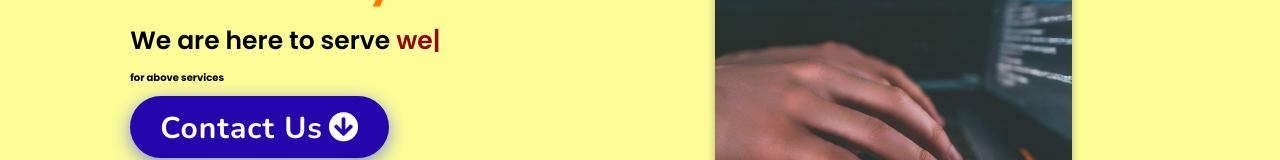
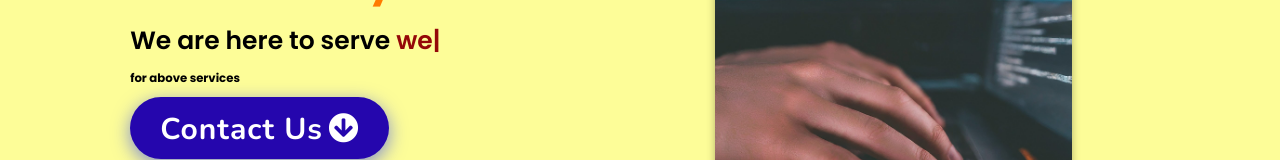
Before and after one commit to clinkzsoft/clinkzsoft, a plain HTML site: page index.html in a window 1280 px wide. Shown: the part 353-513 px from the top of the page. Drawn offline with nearby package versions, Linux system fonts and the light colour scheme; no server answers.

Commit message:
Update index.html

```diff
--- a/index.html
+++ b/index.html
@@ -51,7 +51,7 @@
     <div class="content">
     <h2>Welcome to <span>ClinkzSoft Consultancy Services</span></h2>
     <p>We are here to serve <span class="typing-text"></span> </p>
-        <h4>for above services</h4>
+        <h3>for above services</h3>
     <a href="#contact" class="btn"><span>Contact Us</span>
       <i class="fas fa-arrow-circle-down"></i>
     </a>
```
